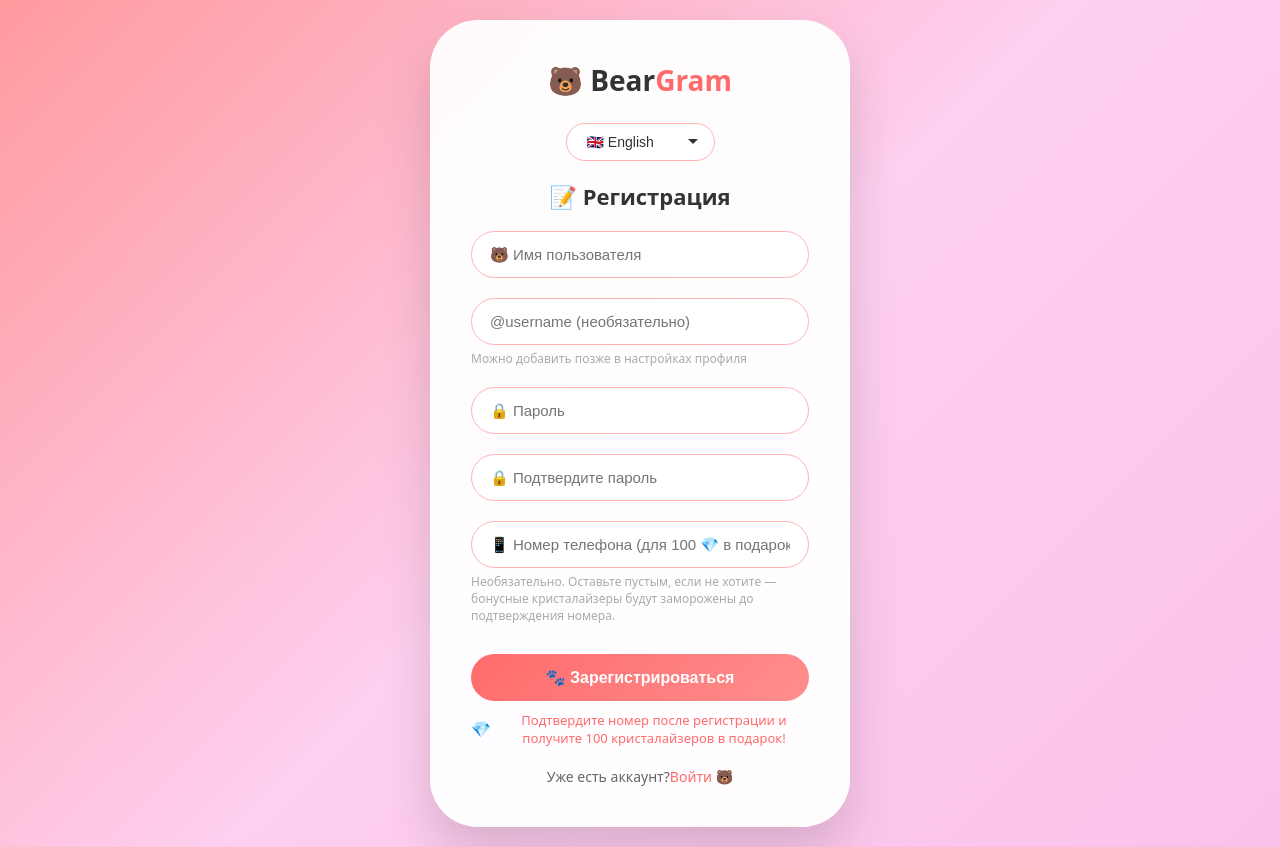
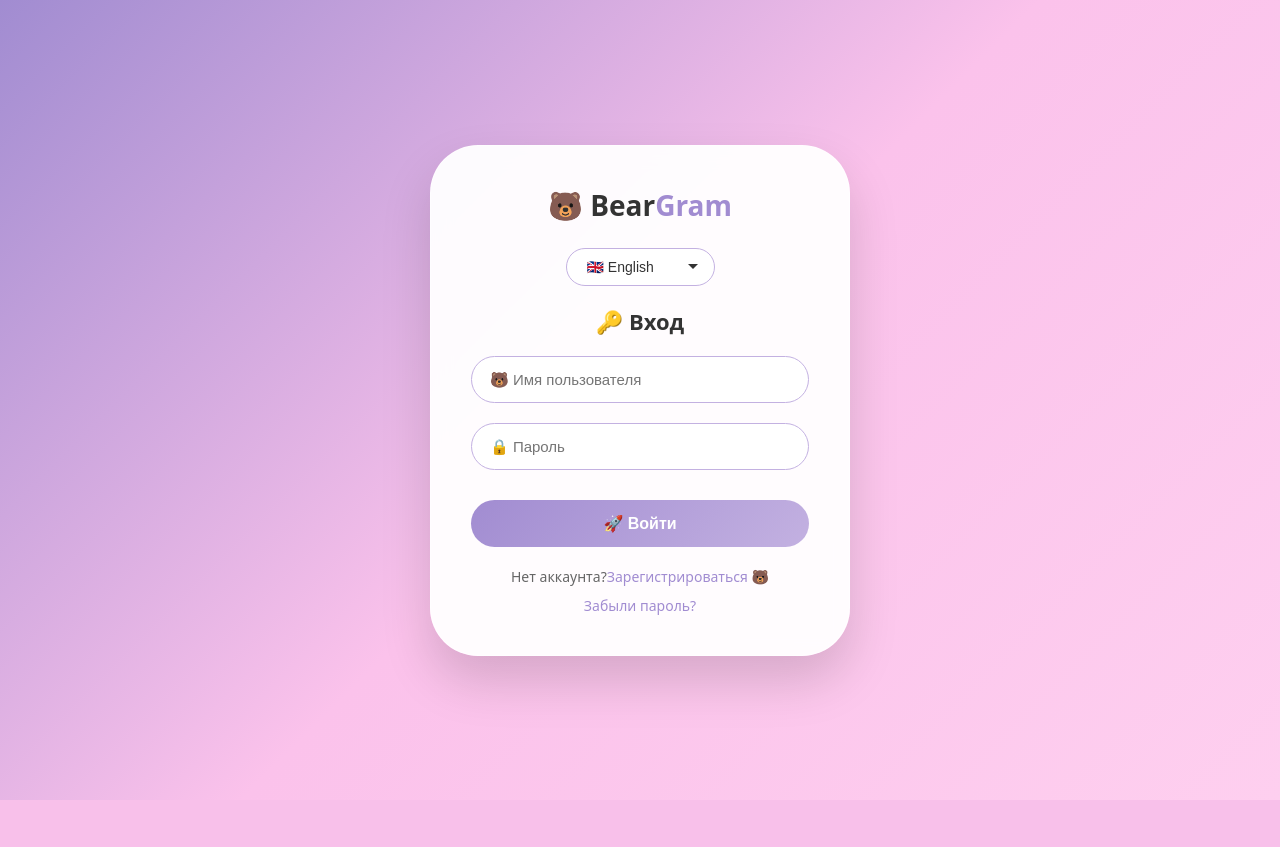
Before and after one commit to ohuettipidor-dev/uuuu, a Flask app: page /register in a window 1280 px wide. After the commit the page ends 800 px from the top, so only its background shows below. Run offline with Flask 3, Linux system fonts and the light colour scheme.

Commit message:
Update register.html

```diff
--- a/templates/register.html
+++ b/templates/register.html
@@ -3,7 +3,7 @@
 <head>
     <meta charset="UTF-8">
     <meta name="viewport" content="width=device-width, initial-scale=1.0">
-    <title>🐻 Регистрация | BearGram</title>
+    <title>🐻 Вход | BearGram</title>
     <style>
         * {
             margin: 0;
@@ -13,7 +13,7 @@
 
         body {
             font-family: system-ui, -apple-system, 'Segoe UI', Roboto, Helvetica, Arial, sans-serif;
-            background: linear-gradient(135deg, #ff9a9e 0%, #fecfef 50%, #fbc2eb 100%);
+            background: linear-gradient(135deg, #a18cd1 0%, #fbc2eb 50%, #fecfef 100%);
             min-height: 100vh;
             display: flex;
             align-items: center;
@@ -40,7 +40,7 @@
         }
 
         h2 span {
-            color: #ff6b6b;
+            color: #a18cd1;
         }
 
         .language-selector {
@@ -51,7 +51,7 @@
         .language-selector select {
             padding: 10px 20px;
             border-radius: 25px;
-            border: 1px solid #ffb3b3;
+            border: 1px solid #c3b1e1;
             background: white;
             font-size: 14px;
             color: #333;
@@ -67,8 +67,8 @@
         }
 
         .language-selector select:focus {
-            border-color: #ff6b6b;
-            box-shadow: 0 0 0 3px rgba(255, 107, 107, 0.1);
+            border-color: #a18cd1;
+            box-shadow: 0 0 0 3px rgba(161, 140, 209, 0.1);
         }
 
         .form-group {
@@ -78,7 +78,7 @@
         input {
             width: 100%;
             padding: 14px 18px;
-            border: 1px solid #ffb3b3;
+            border: 1px solid #c3b1e1;
             border-radius: 30px;
             font-size: 15px;
             background: white;
@@ -87,21 +87,14 @@
 
         input:focus {
             outline: none;
-            border-color: #ff6b6b;
-            box-shadow: 0 0 0 3px rgba(255, 107, 107, 0.1);
-        }
-
-        small {
-            display: block;
-            margin-top: 5px;
-            color: #aaa;
-            font-size: 12px;
+            border-color: #a18cd1;
+            box-shadow: 0 0 0 3px rgba(161, 140, 209, 0.1);
         }
 
         button {
             width: 100%;
             padding: 14px;
-            background: linear-gradient(135deg, #ff6b6b, #ff8e8e);
+            background: linear-gradient(135deg, #a18cd1, #c3b1e1);
             color: white;
             border: none;
             border-radius: 30px;
@@ -114,7 +107,7 @@
 
         button:hover {
             transform: translateY(-2px);
-            box-shadow: 0 5px 15px rgba(255, 107, 107, 0.3);
+            box-shadow: 0 5px 15px rgba(161, 140, 209, 0.3);
         }
 
         .alert {
@@ -144,29 +137,13 @@
         }
 
         .link a {
-            color: #ff6b6b;
+            color: #a18cd1;
             text-decoration: none;
             font-weight: 500;
         }
 
         .link a:hover {
             text-decoration: underline;
-        }
-
-        .phone-hint {
-            display: flex;
-            align-items: center;
-            gap: 8px;
-            margin-top: 10px;
-            font-size: 13px;
-            color: #ff6b6b;
-            text-align: center;
-            justify-content: center;
-        }
-
-        .phone-hint::before {
-            content: "💎";
-            font-size: 16px;
         }
 
         .loading-overlay {
@@ -185,8 +162,8 @@
         .loading-spinner {
             width: 50px;
             height: 50px;
-            border: 5px solid #ffb3b3;
-            border-top: 5px solid #ff6b6b;
+            border: 5px solid #c3b1e1;
+            border-top: 5px solid #a18cd1;
             border-radius: 50%;
             animation: spin 1s linear infinite;
         }
@@ -211,7 +188,7 @@
 
         <!-- СЕЛЕКТОР ЯЗЫКА -->
         <div class="language-selector">
-            <select id="languageSelect" onchange="translatePage(this.value)">
+            <select id="languageSelect" onchange="changeLanguage(this.value)">
                 <option value="ru">🇷🇺 Русский</option>
                 <option value="en">🇬🇧 English</option>
                 <option value="es">🇪🇸 Español</option>
@@ -230,7 +207,7 @@
             </select>
         </div>
 
-        <h2 style="font-size:22px; margin-bottom:20px">📝 Регистрация</h2>
+        <h2 style="font-size:22px; margin-bottom:20px">🔑 Вход</h2>
 
         {% with messages = get_flashed_messages(with_categories=true) %}
         {% if messages %}
@@ -245,31 +222,17 @@
                 <input type="text" name="username" placeholder="🐻 Имя пользователя" required>
             </div>
             <div class="form-group">
-                <input type="text" name="username_link" placeholder="@username (необязательно)">
-                <small>Можно добавить позже в настройках профиля</small>
-            </div>
-            <div class="form-group">
                 <input type="password" name="password" placeholder="🔒 Пароль" required>
             </div>
-            <div class="form-group">
-                <input type="password" name="confirm_password" placeholder="🔒 Подтвердите пароль" required>
-            </div>
 
-            <div class="form-group">
-                <input type="text" name="phone" placeholder="📱 Номер телефона (для 100 💎 в подарок)">
-                <small>Необязательно. Оставьте пустым, если не хотите — бонусные кристалайзеры будут заморожены до
-                    подтверждения номера.</small>
-            </div>
-
-            <button type="submit">🐾 Зарегистрироваться</button>
+            <button type="submit">🚀 Войти</button>
         </form>
 
-        <div class="phone-hint">
-            Подтвердите номер после регистрации и получите 100 кристалайзеров в подарок!
+        <div class="link">
+            Нет аккаунта? <a href="/register">Зарегистрироваться 🐻</a>
         </div>
-
-        <div class="link">
-            Уже есть аккаунт? <a href="/login">Войти 🐻</a>
+        <div class="link" style="margin-top:10px;">
+            <a href="/forgot-password">Забыли пароль?</a>
         </div>
     </div>
 
@@ -363,21 +326,16 @@
                     }
                 }
 
-                const smalls = document.querySelectorAll('small');
-                for (const small of smalls) {
-                    if (small.dataset.originalText === undefined) {
-                        small.dataset.originalText = small.textContent;
-                    }
-                    if (small.dataset.originalText) {
-                        small.textContent = await translateText(small.dataset.originalText, targetLang);
-                    }
-                }
-
             } catch (error) {
                 console.error('Page translation error:', error);
             } finally {
                 overlay.style.display = 'none';
             }
+        }
+
+        // Смена языка
+        function changeLanguage(langCode) {
+            translatePage(langCode);
         }
 
         // Инициализация при загрузке
```
